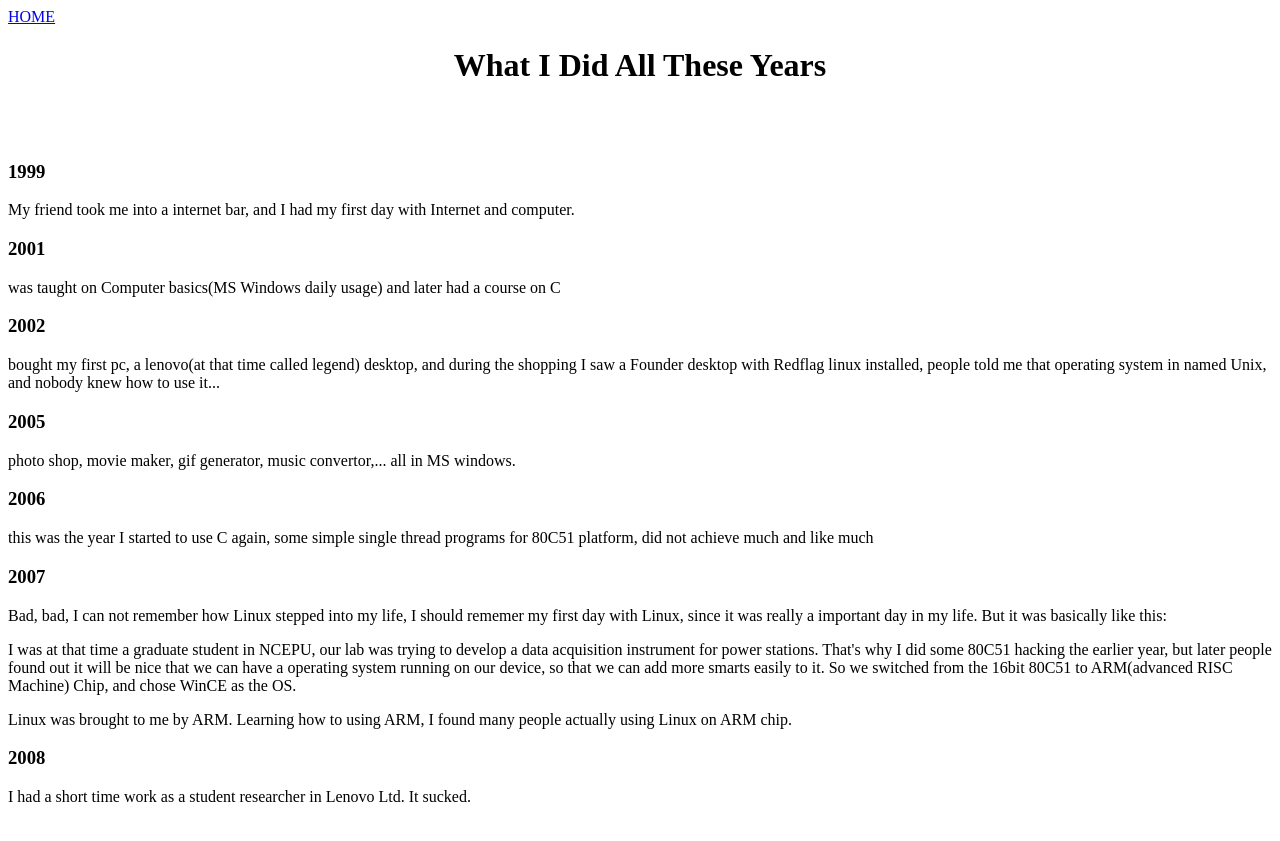
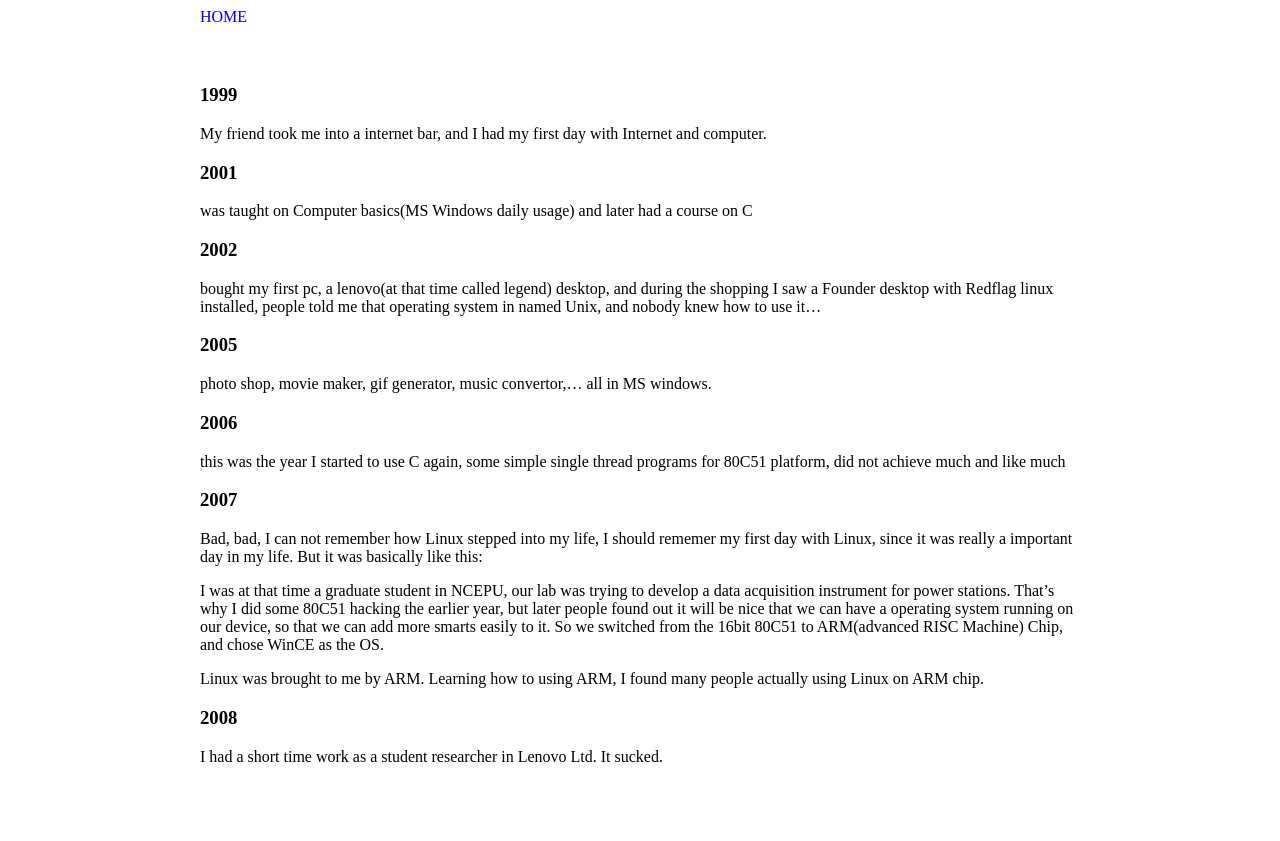
Before and after one commit to happypeter/happypeter.github.com, a Jekyll site: the page built from work/time.markdown, in a window 1280 px wide. Shown: the top 841 px of the page. Built offline with Jekyll 4.4.1, drawn with Linux system fonts in a browser that asks for light colours; Markdown is read by kramdown in place of the engine named in the settings; comment, search, counter and statistics services are not loaded.

Commit message:
use html2text
http://www.aaronsw.com/2002/html2text/

```diff
--- a/work/time.html
+++ b/work/time.markdown
@@ -1,65 +1,48 @@
+---
+layout: post
+---
 
-<!DOCTYPE html PUBLIC "-//W3C//DTD XHTML 1.0 Transitional//EN" "DTD/xhtml1-transitional.dtd">
-<html xmlns= "http://www.w3.org/1999/xhtml">
-<head>
+### 1999
 
-<link rel="stylesheet" type="text/css" href="./css/peter.css" />
+My friend took me into a internet bar, and I had my first day with Internet
+and computer.
 
+### 2001
 
-<title>Peter Home Page</title></head>
+was taught on Computer basics(MS Windows daily usage) and later had a course
+on C
 
-<body bgcolor="#ffffff">
-
-<a href="index.html">HOME</a>
-
-<br /><center><h1> What I Did All These Years </h1></center><br />
-
-
-<br />
-
-<h3>1999</h3>
-
-My friend took me into a internet bar, and I had my first day with Internet and
-computer.
-
-<h3>2001</h3>
-
-was taught on Computer basics(MS Windows daily usage) and later had a course on C
-
-<h3>2002</h3>
+### 2002
 
 bought my first pc, a lenovo(at that time called legend) desktop, and during
 the shopping I saw a Founder desktop with Redflag linux installed, people told
 me that operating system in named Unix, and nobody knew how to use it...
 
-<h3>2005</h3>
+### 2005
 
 photo shop, movie maker, gif generator, music convertor,... all in MS windows.
 
-<h3>2006</h3>
+### 2006
 
 this was the year I started to use C again, some simple single thread programs
 for 80C51 platform, did not achieve much and like much
 
-<h3>2007</h3>
-<p>
+### 2007
+
 Bad, bad, I can not remember how Linux stepped into my life, I should rememer
 my first day with Linux, since it was really a important day in my life. But
 it was basically like this:
-</p>
-<p>
+
 I was at that time a graduate student in NCEPU, our lab was trying to develop
 a data acquisition instrument for power stations. That's why I did some 80C51
 hacking the earlier year, but later people found out it will be nice that we
 can have a operating system running on our device, so that we can add more
 smarts easily to it. So we switched from the 16bit 80C51 to ARM(advanced RISC
 Machine) Chip, and chose WinCE as the OS.
-</p>
-<p>
-Linux was brought to me by ARM. Learning how to using ARM, I found many
-people actually using Linux on ARM chip.
-</p>
-<h3>2008</h3>
+
+Linux was brought to me by ARM. Learning how to using ARM, I found many people
+actually using Linux on ARM chip.
+
+### 2008
 
 I had a short time work as a student researcher in Lenovo Ltd. It sucked.
-</html>
```
Also changed, not shown: work/languages.html (deleted, +0 -40 lines), work/languages.markdown (added, +72 -0 lines).
